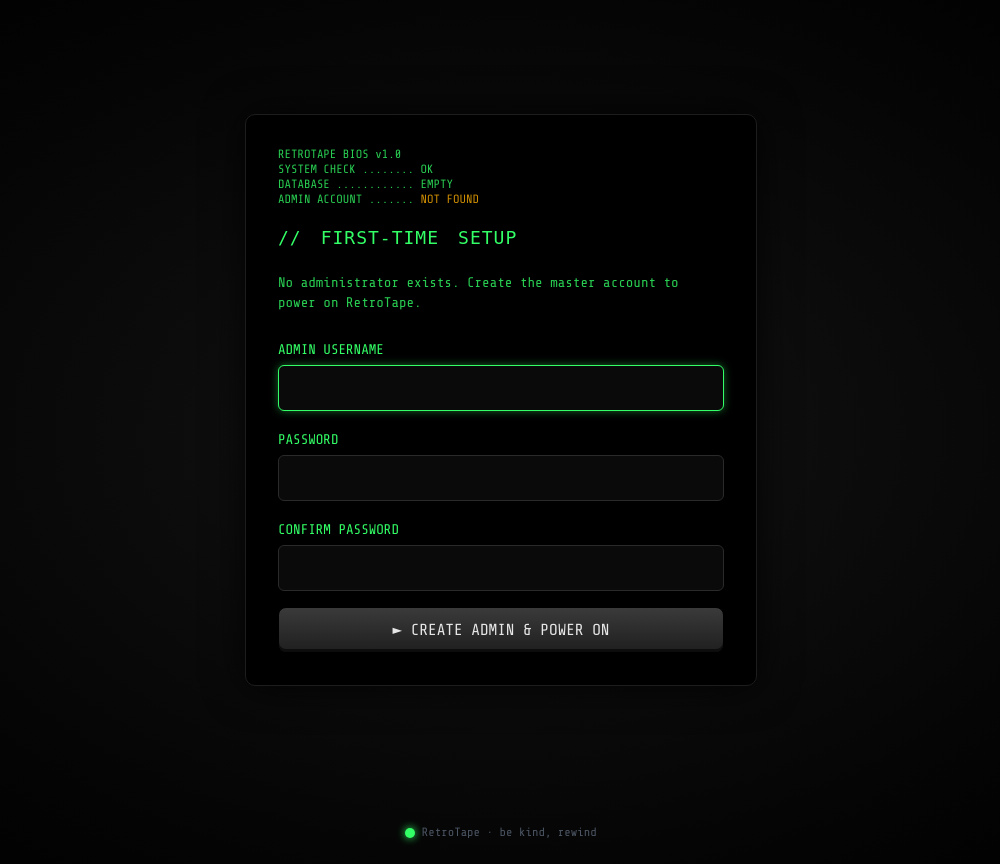
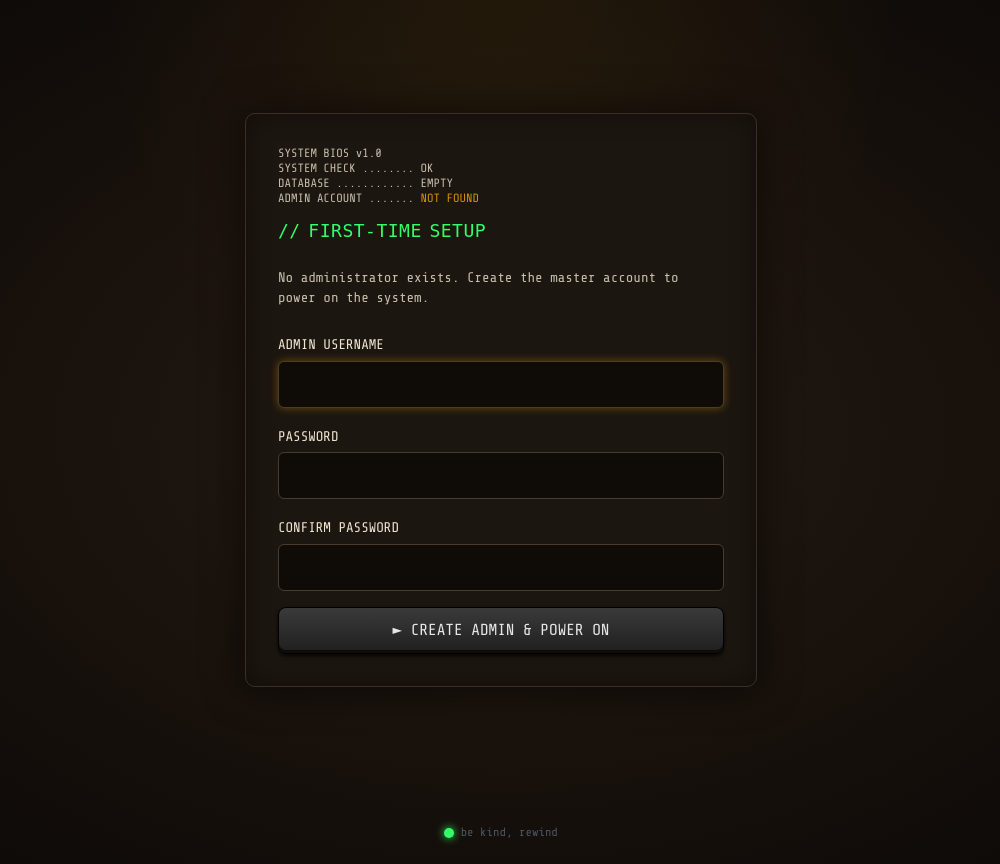
Before and after one commit to manatee-05/tapes, a Node server app: page /admin in a window 1280 px wide. Shown: the whole page, without its empty margins (139-1139 px from the left). Run offline with Node 20, Linux system fonts and the light colour scheme; data comes from the database, SQL or seed files in the repository; style sheets or scripts are compiled from the project's sources; some libraries are stand-ins or nearby versions.

Commit message:
Warm up the UI, fix admin/notes elements, harden secured-library checks
Readability / "retro cozy" pass:
- Warm, dim living-room palette (lamplit brown vignette) with a legible
  cream reading colour instead of harsh neon-on-black.
- Headings lead with the rounder VT323 CRT face rather than the chunky
  arcade font; softened amber focus glow.

Element fixes:
- Passcode radio/checkbox no longer stretched by the blanket input
  width:100% rule, so the radio group lines up with its labels.
- Long sleeve notes wrap and scroll within the paper instead of being
  clipped; player opens the notes by default; shelf labels truncate
  cleanly; admin tape list now surfaces each tape's notes.

Admin password management:
- New "Change password" flow (POST /admin/password) verifying the
  current password, confirming the new one, and re-hashing it, with
  supporting db.getAdmin / db.updateAdminPassword helpers and UI.

Branding:
- Removed the RetroTape name from the footer, titles, headings and
  copy across the interface.

Co-Authored-By: Claude Opus 4.8 <noreply@anthropic.com>
Claude-Session: https://claude.ai/code/session_01GkQZHnAh2tRwRgs3aP6QAv

```diff
--- a/public/css/retro.css
+++ b/public/css/retro.css
@@ -32,38 +32,53 @@
 
 :root {
   --amber-glow: #ffb000;
+  --amber-soft: #ffd596; /* gentler amber for comfortable reading */
   --phosphor-glow: #33ff66;
-  --bluescreen: #0000aa;
-  --chassis-900: #0a0a0a;
-  --chassis-700: #1b1b1b;
+  --phosphor-soft: #9bf0b4; /* gentler green for labels / body accents */
+  --bluescreen: #142a7a;
+  --chassis-900: #14100c;
+  --chassis-700: #241c14;
+  --cream: #efe6d2; /* warm "paper" text, the cozy reading colour */
+  --room-bg: #1a1410; /* warm, dim living-room brown */
 }
 
 html,
 body {
-  background-color: #050505;
-  color: #d8d8d8;
+  background-color: var(--room-bg);
+  color: var(--cream);
   font-family: "Share Tech Mono", monospace;
+  font-size: 16px;
+  line-height: 1.55;
   margin: 0;
   min-height: 100%;
 }
 
-/* Subtle dark vignette behind everything, like a dim living room. */
+/* A warm, dim living-room glow: a soft pool of lamplight up top fading into a
+   cozy brown vignette, instead of a cold black void. */
 body {
   background-image: radial-gradient(
-    ellipse at center,
-    #141414 0%,
-    #050505 70%,
-    #000 100%
-  );
+      ellipse at 50% -10%,
+      rgba(255, 176, 0, 0.07) 0%,
+      rgba(0, 0, 0, 0) 45%
+    ),
+    radial-gradient(
+      ellipse at center,
+      #241a12 0%,
+      #150f0b 65%,
+      #0c0907 100%
+    );
 }
 
-/* ---- Headings use the blocky arcade font ------------------------------- */
+/* ---- Headings ----------------------------------------------------------
+   The chunky arcade font (Press Start 2P) reads as "retro computer" and is
+   hard on the eyes in running text, so headings lead with VT323 — a softer,
+   rounder CRT face that keeps the nostalgia while staying legible. */
 .font-display,
 h1.retro-title,
 .retro-title {
-  font-family: "Press Start 2P", "VT323", monospace;
-  letter-spacing: 1px;
-  line-height: 1.4;
+  font-family: "VT323", "Press Start 2P", monospace;
+  letter-spacing: 0.5px;
+  line-height: 1.2;
 }
 
 /* ---- Digital display (clock / timer / keypad readout) ------------------ */
@@ -526,20 +548,23 @@ h1.retro-title,
    FORMS / TERMINAL LOOK (admin + setup)
    ========================================================================= */
 .terminal {
-  background: #000;
-  border: 1px solid #1d1d1d;
+  background: #1c1610;
+  border: 1px solid #3a2f22;
   border-radius: 10px;
-  box-shadow: 0 0 40px rgba(0, 0, 0, 0.8), inset 0 0 20px rgba(0, 0, 0, 0.9);
-  color: var(--phosphor-glow);
+  box-shadow: 0 0 40px rgba(0, 0, 0, 0.55), inset 0 0 24px rgba(0, 0, 0, 0.45);
+  color: var(--cream);
   font-family: "Share Tech Mono", monospace;
 }
-.terminal input,
+/* Text-entry fields fill their row. Radios/checkboxes are deliberately
+   excluded here — a blanket width:100% was stretching them and throwing the
+   passcode radio group out of alignment. */
+.terminal input:not([type="radio"]):not([type="checkbox"]),
 .terminal textarea,
 .terminal select,
 .retro-input {
-  background: #0a0a0a;
-  border: 1px solid #2a2a2a;
-  color: var(--phosphor-glow);
+  background: #0f0c08;
+  border: 1px solid #4a3c2c;
+  color: var(--cream);
   font-family: "Share Tech Mono", monospace;
   padding: 10px 12px;
   border-radius: 6px;
--- a/src/db.js
+++ b/src/db.js
@@ -72,8 +72,12 @@ const queries = {
   // --- Admins ---
   countAdmins: db.prepare("SELECT COUNT(*) AS n FROM admins"),
   getAdminByUsername: db.prepare("SELECT * FROM admins WHERE username = ?"),
+  getAdminById: db.prepare("SELECT * FROM admins WHERE id = ?"),
   insertAdmin: db.prepare(
     "INSERT INTO admins (username, password_hash) VALUES (?, ?)"
+  ),
+  updateAdminPassword: db.prepare(
+    "UPDATE admins SET password_hash = ? WHERE id = ?"
   ),
 
   // --- Libraries ---
@@ -113,8 +117,11 @@ const model = {
   // Admins
   adminCount: () => queries.countAdmins.get().n,
   findAdmin: (username) => queries.getAdminByUsername.get(username),
+  getAdmin: (id) => queries.getAdminById.get(id),
   createAdmin: (username, passwordHash) =>
     queries.insertAdmin.run(username, passwordHash),
+  updateAdminPassword: (id, passwordHash) =>
+    queries.updateAdminPassword.run(passwordHash, id),
 
   // Libraries
   createLibrary: (title, slug, passcodeHash) =>
--- a/src/routes/admin.js
+++ b/src/routes/admin.js
@@ -128,6 +128,35 @@ router.post("/logout", requireAdmin, (req, res) => {
   delete req.session.adminId;
   delete req.session.adminUsername;
   res.redirect("/admin");
+});
+
+/* ------------------------------------------------------------------ *
+ * Change the signed-in admin's own password
+ * ------------------------------------------------------------------ */
+router.post("/password", requireAdmin, async (req, res) => {
+  const current = String(req.body.current_password || "");
+  const next = String(req.body.new_password || "");
+  const confirm = String(req.body.confirm_password || "");
+
+  const admin = db.getAdmin(req.session.adminId);
+  if (!admin) {
+    return renderDashboard(req, res, { error: "Account not found — please log in again." });
+  }
+  if (!(await bcrypt.compare(current, admin.password_hash))) {
+    return renderDashboard(req, res, { error: "Current password is incorrect." });
+  }
+  if (next.length < 6) {
+    return renderDashboard(req, res, {
+      error: "New password must be at least 6 characters.",
+    });
+  }
+  if (next !== confirm) {
+    return renderDashboard(req, res, { error: "New passwords do not match." });
+  }
+
+  const hash = await bcrypt.hash(next, 12);
+  db.updateAdminPassword(admin.id, hash);
+  renderDashboard(req, res, { notice: "Password updated." });
 });
 
 /* ------------------------------------------------------------------ *
--- a/tailwind.config.js
+++ b/tailwind.config.js
@@ -26,21 +26,25 @@ module.exports = {
         // Glowing amber digital display.
         amber: {
           glow: "#ffb000",
+          soft: "#ffd596", // gentler amber for comfortable reading
           dim: "#7a5400",
         },
         // Neon/phosphor green digital display.
         phosphor: {
           glow: "#33ff66",
+          soft: "#9bf0b4", // gentler green for labels / body accents
           dim: "#0c5c24",
         },
+        // Warm "paper" cream — the cozy reading colour.
+        cream: "#efe6d2",
         // The classic "blue screen" of an idle TV / system state.
         bluescreen: "#0000aa",
       },
       fontFamily: {
         // Digital clock style monospaced font for timers/displays.
         digital: ['"VT323"', '"Share Tech Mono"', "monospace"],
-        // Retro blocky font for headings.
-        display: ['"Press Start 2P"', '"VT323"', "monospace"],
+        // Heading font: VT323 first (legible, cozy CRT), arcade font as accent.
+        display: ['"VT323"', '"Press Start 2P"', "monospace"],
         mono: ['"Share Tech Mono"', "monospace"],
       },
       boxShadow: {
--- a/views/admin/login.ejs
+++ b/views/admin/login.ejs
@@ -1,10 +1,10 @@
-<%- include('../partials/head', { pageTitle: 'RetroTape — Admin Login' }) %>
+<%- include('../partials/head', { pageTitle: 'Admin Login' }) %>
 
 <!-- Terminal-style secure login for returning administrators. -->
 <main class="min-h-screen flex items-center justify-center p-4">
   <div class="terminal w-full max-w-md p-8">
     <pre class="text-xs leading-tight mb-4 opacity-80">
-RETROTAPE SECURE TERMINAL
+SECURE TERMINAL
 AUTHORIZATION REQUIRED</pre>
 
     <h1 class="retro-title text-lg mb-6 text-phosphor-glow">// LOGIN</h1>
--- a/views/admin/setup.ejs
+++ b/views/admin/setup.ejs
@@ -1,17 +1,17 @@
-<%- include('../partials/head', { pageTitle: 'RetroTape — First-Time Setup' }) %>
+<%- include('../partials/head', { pageTitle: 'First-Time Setup' }) %>
 
 <!-- Retro "boot sequence" setup wizard shown only when no admin exists yet. -->
 <main class="min-h-screen flex items-center justify-center p-4">
   <div class="terminal w-full max-w-lg p-8">
     <pre class="text-xs leading-tight mb-4 opacity-80">
-RETROTAPE BIOS v1.0
+SYSTEM BIOS v1.0
 SYSTEM CHECK ........ OK
 DATABASE ............ EMPTY
 ADMIN ACCOUNT ....... <span class="text-amber-glow">NOT FOUND</span></pre>
 
     <h1 class="retro-title text-lg mb-6 text-phosphor-glow">// FIRST-TIME SETUP</h1>
     <p class="font-mono text-sm mb-6 opacity-80">
-      No administrator exists. Create the master account to power on RetroTape.
+      No administrator exists. Create the master account to power on the system.
     </p>
 
     <% if (error) { %>
--- a/views/no-signal.ejs
+++ b/views/no-signal.ejs
@@ -1,4 +1,4 @@
-<%- include('partials/head', { pageTitle: 'RetroTape — No Signal' }) %>
+<%- include('partials/head', { pageTitle: 'No Signal' }) %>
 
 <!--
   Root / fallback screen. Mimics an old television set receiving no input:
@@ -23,7 +23,7 @@
             <p class="font-mono text-sm sm:text-base text-gray-200 max-w-md">
               <%= typeof message !== 'undefined'
                     ? message
-                    : 'There is no channel here. RetroTape can only be viewed through a direct library link — ask whoever shared the collection for your personal address, e.g. ' + BASE_URL + '/their-library.' %>
+                    : 'There is no channel here. A collection can only be viewed through a direct library link — ask whoever shared it for your personal address, e.g. ' + BASE_URL + '/their-library.' %>
             </p>
           </div>
         </div>
@@ -35,7 +35,7 @@
           <span class="led on"></span>
           <span class="digital green text-xl">--:--:--</span>
         </div>
-        <div class="text-gray-500 font-mono text-sm tracking-widest">R E T R O T A P E</div>
+        <div class="text-gray-500 font-mono text-sm tracking-widest">V C R</div>
         <a href="/admin" class="vcr-btn text-xs" title="Administration">⚙ ADMIN</a>
       </div>
     </div>
--- a/views/partials/foot.ejs
+++ b/views/partials/foot.ejs
@@ -1,6 +1,6 @@
   <footer class="text-center text-xs text-gray-600 py-6 font-mono">
     <span class="led on" style="vertical-align: middle"></span>
-    RetroTape &middot; be kind, rewind
+    be kind, rewind
   </footer>
 </body>
 </html>
--- a/views/partials/head.ejs
+++ b/views/partials/head.ejs
@@ -3,12 +3,12 @@
 <head>
   <meta charset="UTF-8" />
   <meta name="viewport" content="width=device-width, initial-scale=1.0" />
-  <title><%= typeof pageTitle !== 'undefined' ? pageTitle : 'RetroTape' %></title>
-  <meta name="description" content="RetroTape — a nostalgic VHS tape player." />
+  <title><%= typeof pageTitle !== 'undefined' ? pageTitle : 'Tapes' %></title>
+  <meta name="description" content="A nostalgic VHS tape player." />
   <!-- Compiled Tailwind utilities -->
   <link rel="stylesheet" href="/css/tailwind.css" />
   <!-- Hand-written retro / CRT / VHS effects -->
   <link rel="stylesheet" href="/css/retro.css" />
   <link rel="icon" href="/favicon.svg" type="image/svg+xml" />
 </head>
-<body class="min-h-screen text-gray-200">
+<body class="min-h-screen">
```
Also changed, not shown: other parts of public/css/retro.css (+27 -4 lines), views/admin/dashboard.ejs (+34 -3 lines), views/library/player.ejs (+5 -3 lines).
